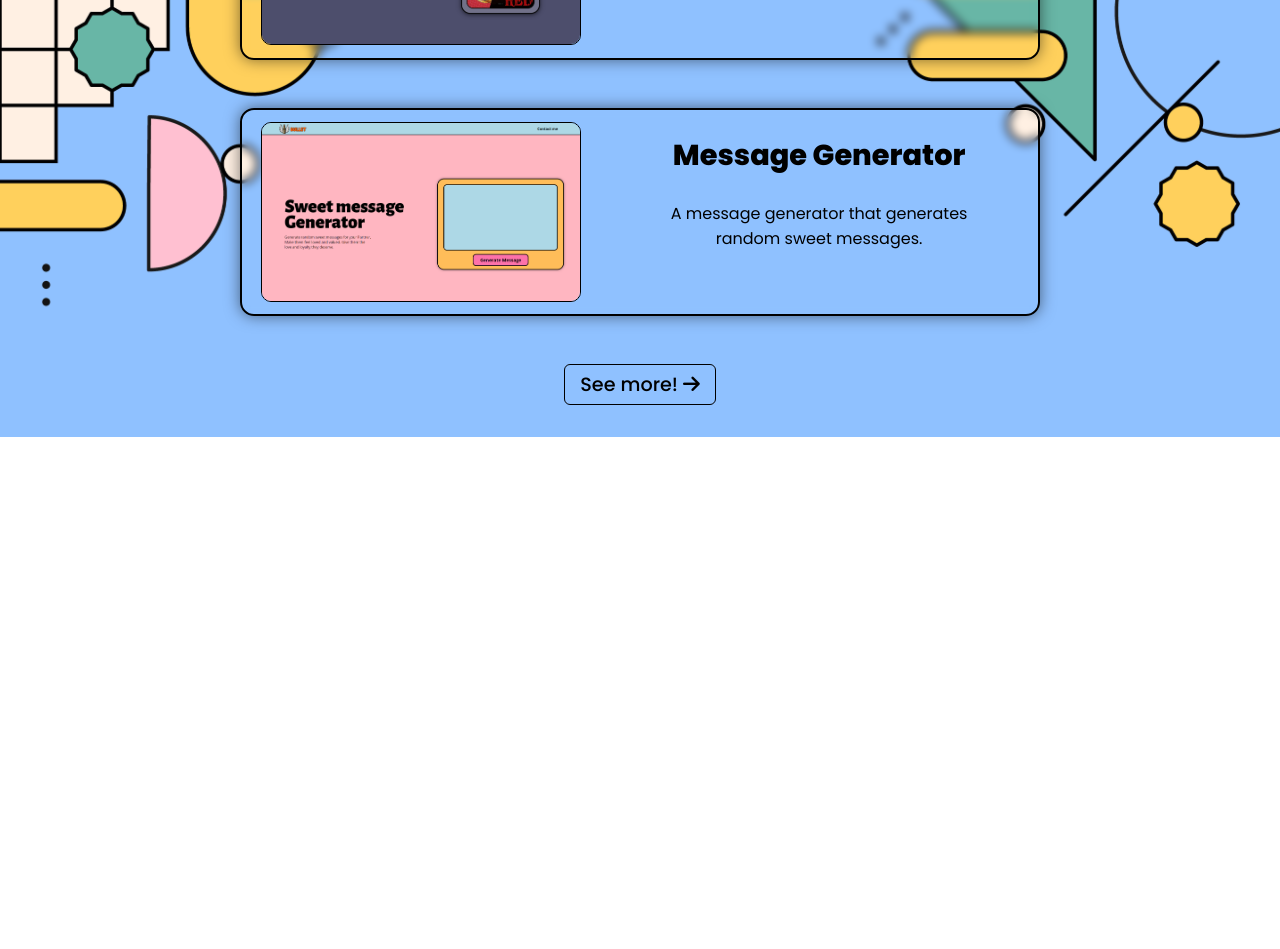
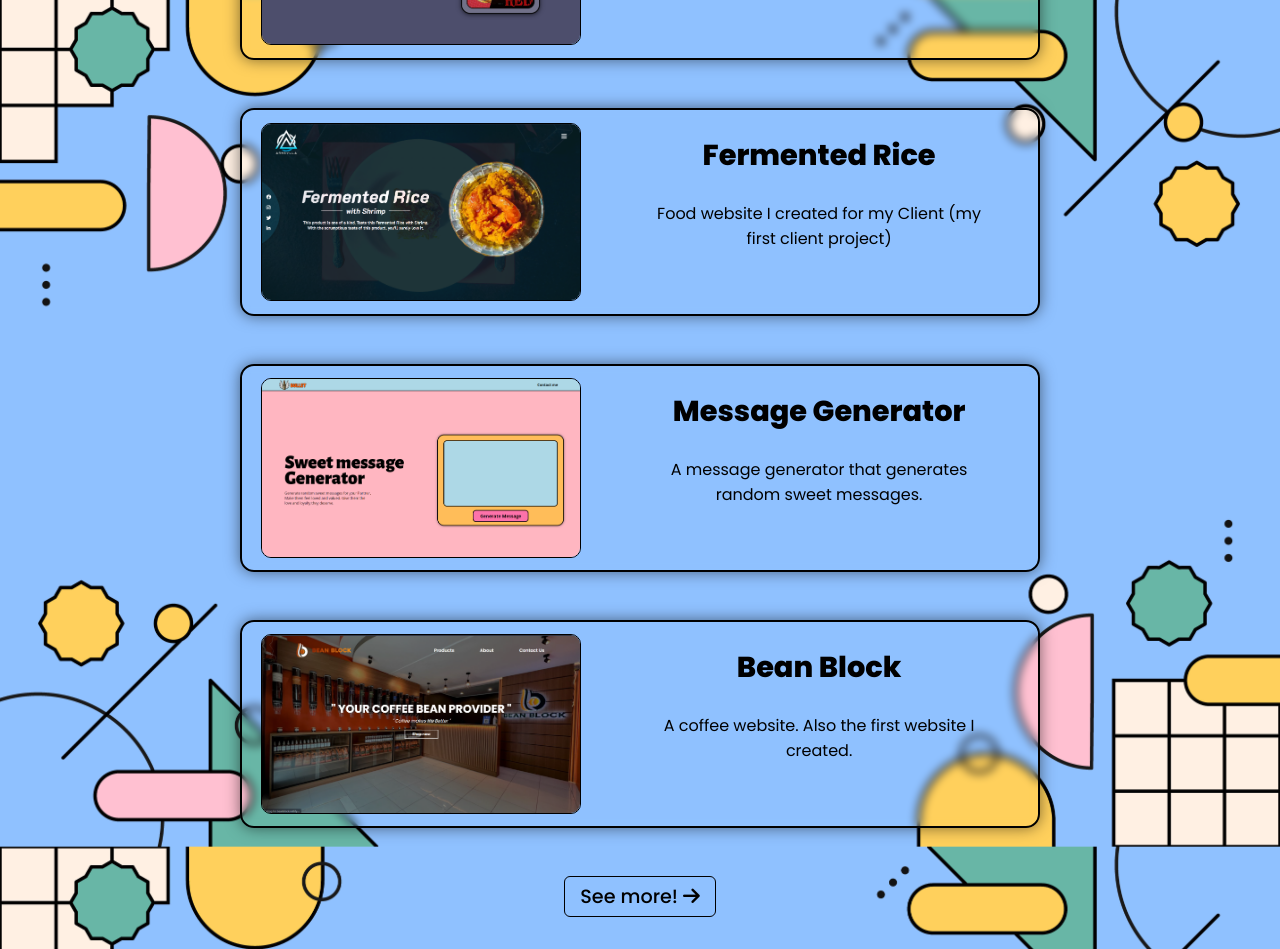
Before and after one commit to BulletOnli/project-links, a React (Create React App) app: page / in a window 1280 px wide. Shown: the part 860-1809 px from the top of the page. Before the commit the page ends 1297 px from the top, so only its background shows below. Built offline with nearby package versions, Linux system fonts and the light colour scheme.

Commit message:
added new links

```diff
--- a/src/projectData.js
+++ b/src/projectData.js
@@ -21,11 +21,25 @@ const projectData = [
         id: 3,
     },
     {
+        title: 'Fermented Rice',
+        description: "Food website I created for my Client (my first client project)",
+        img: require('../src/images/fermentedrice.png'),
+        url: 'https://iceflix.netlify.app/',
+        id: 4,
+    },
+    {
         title: 'Message Generator',
         description: 'A message generator that generates random sweet messages.',
         img: require('../src/images/msggenerator.png'),
         url: 'https://sweetmsg-generator.netlify.app/',
-        id: 4,
+        id: 5,
+    },
+    {
+        title: 'Bean Block',
+        description: 'A coffee website. Also the first website I created.',
+        img: require('../src/images/beanblock.png'),
+        url: 'https://beanblock.netlify.app/',
+        id: 6,
     }
 ]
 
```
Also changed, not shown: src/images/beanblock.png (added), src/images/fermentedrice.png (added).
